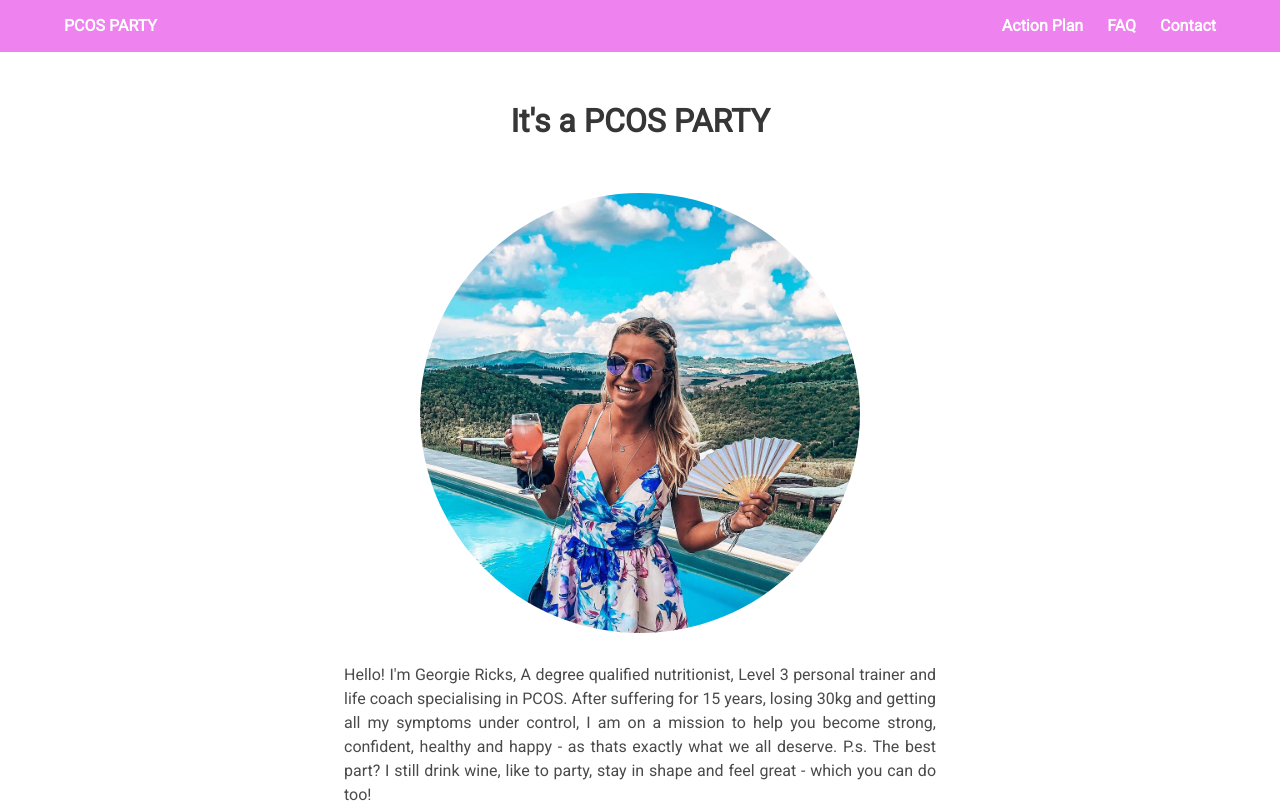
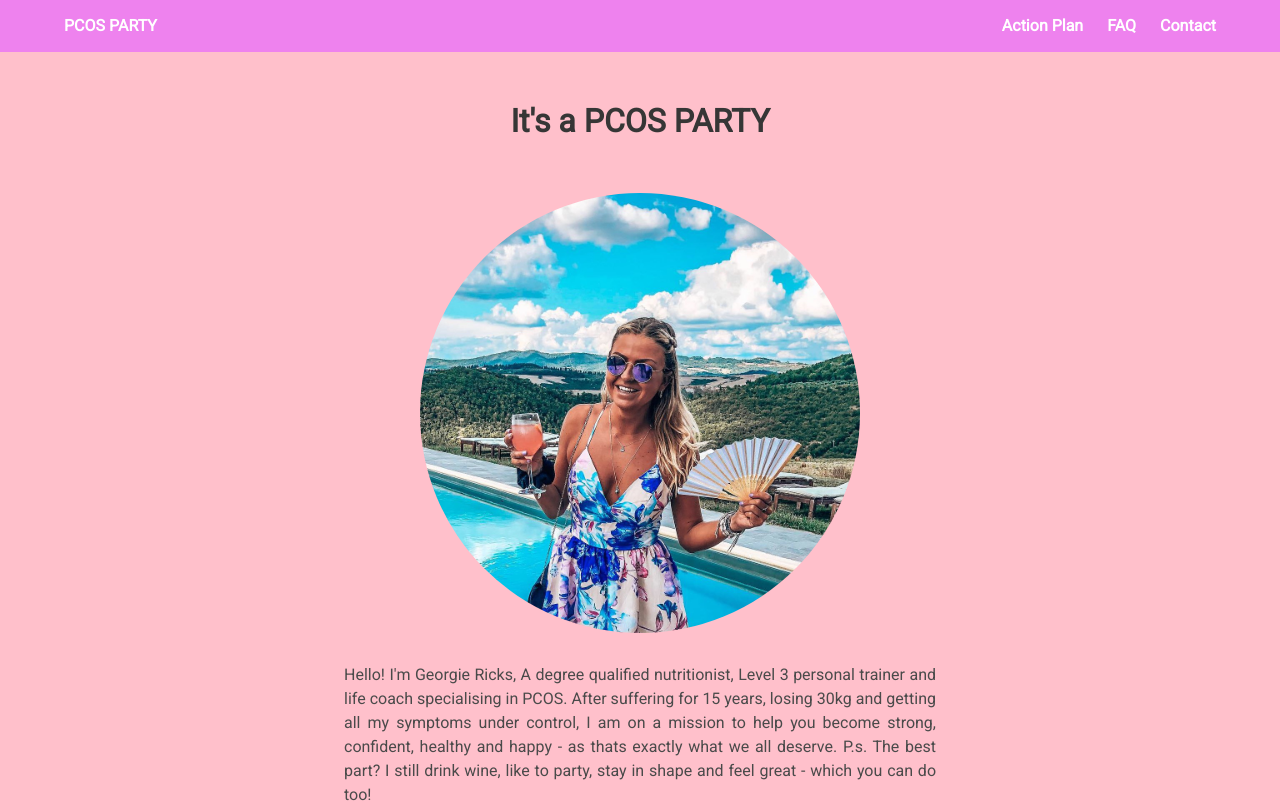
Before and after one commit to Fletch-7/pcos-launch, a React (Create React App) app: page / in a window 1280 px wide. Shown: the top 803 px of the page. Built offline with nearby package versions, Linux system fonts and the light colour scheme.

Commit message:
background

```diff
--- a/src/App.scss
+++ b/src/App.scss
@@ -13,6 +13,7 @@ html{
 main {
   min-height: 100vh;
   padding-top: 55px;
+  background-color: #FFC0CB;
 }
 
 //NAVBAR
```
